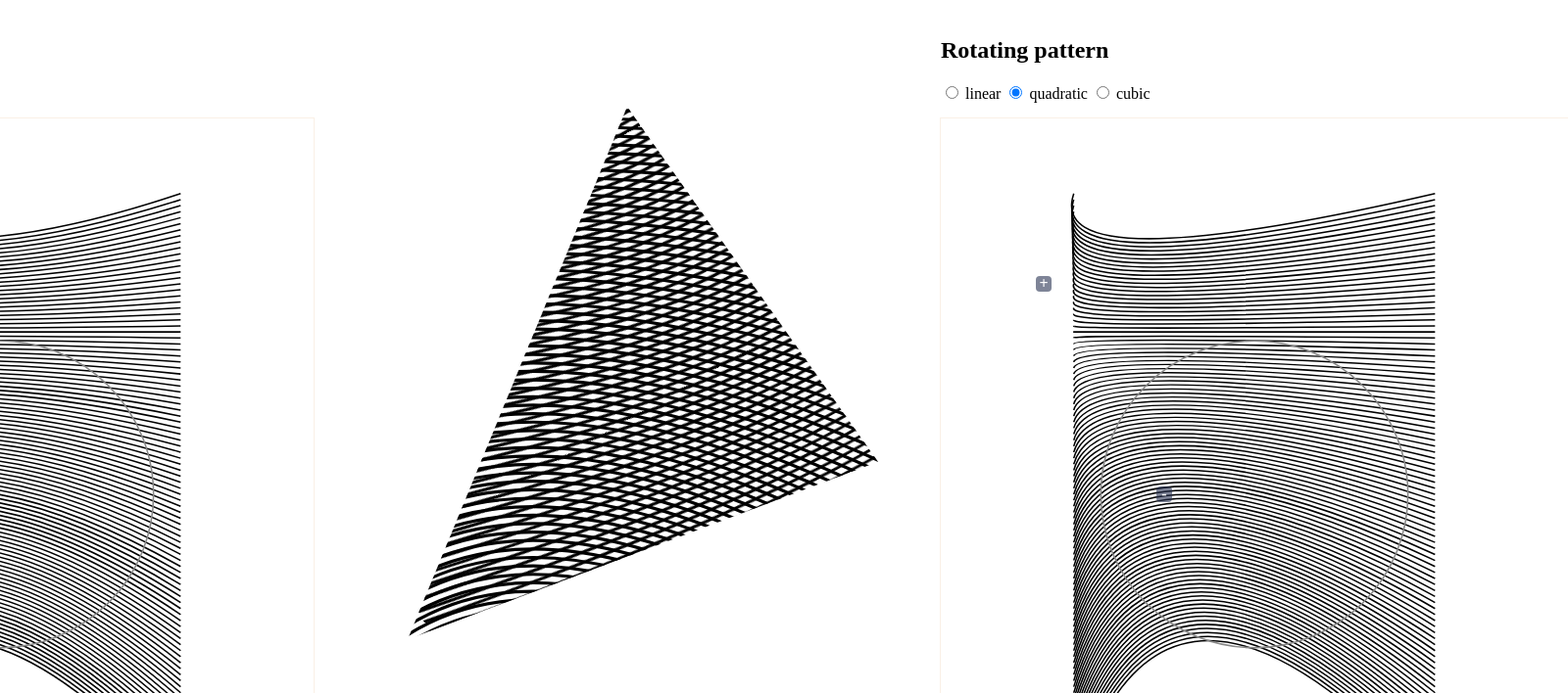
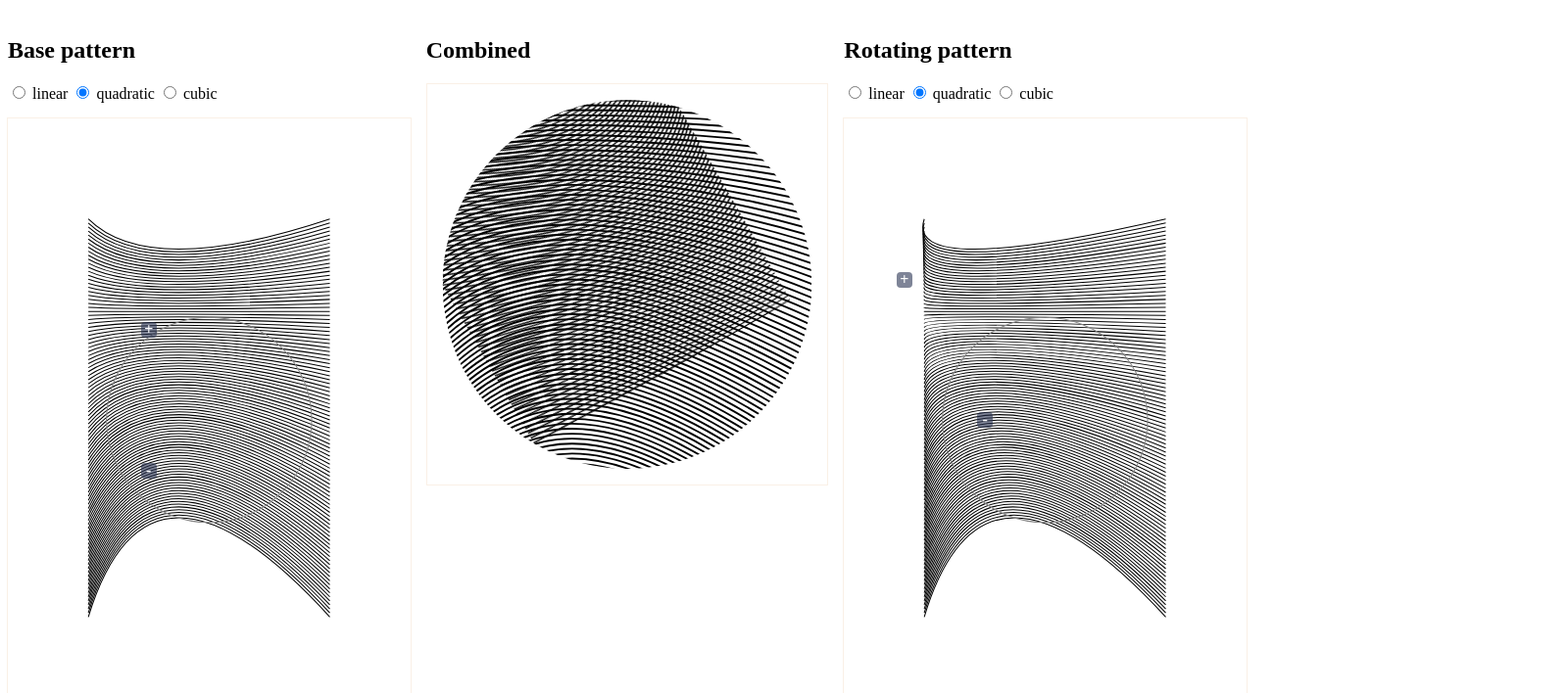
Before and after one commit to crccheck/moire-magic, a website with bundled scripts: page index.html in a window 1280 px wide. Shown: the part 48-756 px from the top of the page at 98% size, 1600 px wide, since content can reach past the window. Built offline with nearby package versions, Linux system fonts and the light colour scheme.

Commit message:
feat: improve the desktop layout
Squashed commit of the following:

commit b73cf8b37a0fd145c5bd31a9e5902258635b3bac
Author: crccheck <c@crccheck.com>
Date:   Sat May 25 15:44:11 2019 -0500

    give the combined image a nice border too

commit 724ec3a74888cf8acf0dae912b2c4aba73e59d49
Author: crccheck <c@crccheck.com>
Date:   Sat May 25 15:36:43 2019 -0500

    delete old copy

commit 8b7e752e1252805ae6896663d3d3911af8448f18
Author: crccheck <c@crccheck.com>
Date:   Sat May 25 15:36:11 2019 -0500

    back to grid to get a gutter

commit 6f1d269f226b2a1bd488defa6e7df3e56b3a94a9
Author: crccheck <c@crccheck.com>
Date:   Sat May 25 15:28:05 2019 -0500

    fill columns

commit 5cd144dabbd6b3b3fa37d6d6096d6f39176cc936
Author: crccheck <c@crccheck.com>
Date:   Sat May 25 15:25:14 2019 -0500

    Get rid of extra complexity

commit e5994ccc6378b529d263ea6aeeef3e15dad5434a
Author: crccheck <c@crccheck.com>
Date:   Sat May 25 15:24:14 2019 -0500

    tweak main layout

```diff
--- a/index.html
+++ b/index.html
@@ -2,22 +2,33 @@
 <body>
   <h1>Moire Magic</h1>
   <div class="container">
-    <section class="col main">
-      <h2>Combined</h2>
-      <div class="circle back">
-        <svg width="100%" viewBox="0 0 100 100" xmlns="http://www.w3.org/2000/svg"></svg>
-      </div>
-      <div class="circle face">
-        <svg width="100%" viewBox="0 0 100 100" xmlns="http://www.w3.org/2000/svg"></svg>
-      </div>
-
-      <div class="Form">
-        <div class="Form--back"></div>
-        <div class="Form--face"></div>
+    <section>
+      <h2>Base pattern</h2>
+      <div class="patternb">
+        <form>
+          <label><input type="radio" name="orderb" value="0" /> linear</label>
+          <label><input type="radio" name="orderb" value="1" checked /> quadratic</label>
+          <label><input type="radio" name="orderb" value="2" /> cubic</label>
+        </form>
+        <svg width="100%" height="100%" viewBox="-50 -100 200 300" xmlns="http://www.w3.org/2000/svg"></svg>
       </div>
     </section>
 
-    <section class="col">
+    <section>
+      <h2>Combined</h2>
+      <div class="frame">
+        <div class="combined">
+          <div class="back">
+            <svg width="100%" viewBox="0 0 100 100" xmlns="http://www.w3.org/2000/svg"></svg>
+          </div>
+          <div class="face">
+            <svg width="100%" viewBox="0 0 100 100" xmlns="http://www.w3.org/2000/svg"></svg>
+          </div>
+        </div>
+      </div>
+    </section>
+
+    <section>
       <h2>Rotating pattern</h2>
       <div class="pattern">
         <form>
@@ -27,23 +38,8 @@
         </form>
         <svg width="100%" height="100%" viewBox="-50 -100 200 300" xmlns="http://www.w3.org/2000/svg"></svg>
       </div>
-      Click to move green control point<br/>
-      Shift-click to move red control point
     </section>
 
-    <section class="col first">
-      <h2>Base pattern</h2>
-      <div class="patternb">
-        <form>
-          <label><input type="radio" name="orderb" value="0" /> linear</label>
-          <label><input type="radio" name="orderb" value="1" checked /> quadratic</label>
-          <label><input type="radio" name="orderb" value="2" /> cubic</label>
-        </form>
-        <svg width="100%" height="100%" viewBox="-50 -100 200 300" xmlns="http://www.w3.org/2000/svg"></svg>
-      </div>
-      Click to move green control point<br/>
-      Shift-click to move red control point
-    </section>
   </div>
   <script src="https://cdnjs.cloudflare.com/ajax/libs/jquery/3.4.1/jquery.min.js"></script>
   <script src="https://cdnjs.cloudflare.com/ajax/libs/jqueryui/1.12.1/jquery-ui.min.js"></script>
--- a/index.scss
+++ b/index.scss
@@ -3,16 +3,9 @@ $size: 4px;
 
 .container {
   display: grid;
-  justify-content: center;
+  align-content: space-between;
   grid-template-columns: 1fr 1fr 1fr;
-}
-
-.beg {
-  color: green;
-}
-
-.end {
-  color: red;
+  grid-column-gap: 1em;
 }
 
 .control {
@@ -31,20 +24,15 @@ $size: 4px;
   text-align: center;
 }
 
-.first {
-  order: -1;
+.frame {
+  border: 1px solid linen;
+  padding: 1em;
 }
 
-.pattern, .patternb, .circle {
-  flex-grow: 10;
-  width: 80vh;
-  max-width: 100%;
-  // outline: 1px solid blue;
-}
-
-.main {
+.combined {
   position: relative; // reset offset
-  clip-path: polygon(50% 10%, 90% 50%, 15% 70%);
+  // clip-path: polygon(50% 10%, 90% 50%, 15% 70%);
+  clip-path: circle(50%);
 }
 
 path {
@@ -56,10 +44,6 @@ path {
     outline: 1px solid linen;
     max-height: calc(100vh - 2em);
   }
-}
-
-.circle {
-  margin-top: 1em;
 }
 
 .face {
```
